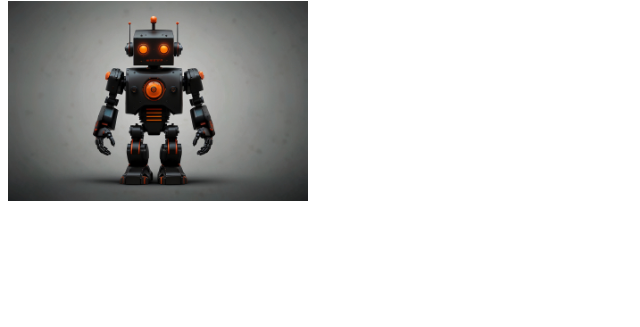
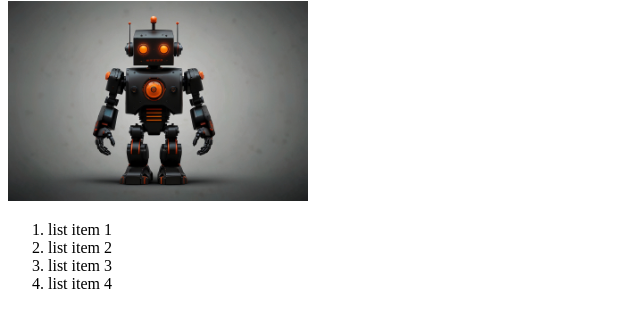
Before and after one commit to kawsarahmed24/new-repo, a plain HTML site: page index.html in a window 1280 px wide. Shown: the part 79-406 px from the top of the page, without its empty margins (0-640 px from the left). Drawn offline with Linux system fonts and the light colour scheme.

Commit message:
adds a list

```diff
--- a/index.html
+++ b/index.html
@@ -8,5 +8,11 @@
 <body>
     <h1>Heading 1</h1>
     <img src="images/robot.jpg" alt="" width="300px">
+    <ol>
+        <li>list item 1</li>
+        <li>list item 2</li>
+        <li>list item 3</li>
+        <li>list item 4</li>
+    </ol>
 </body>
 </html>
```
